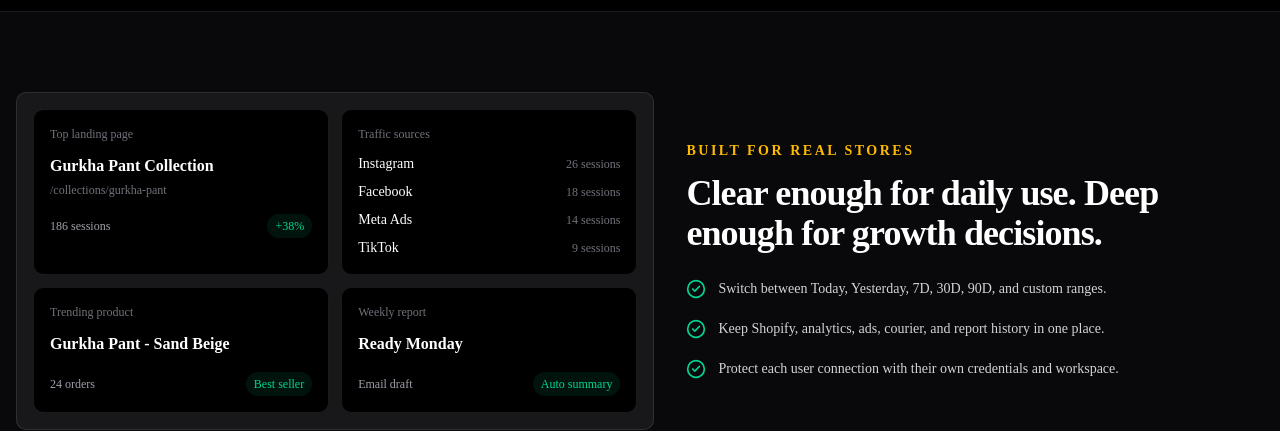
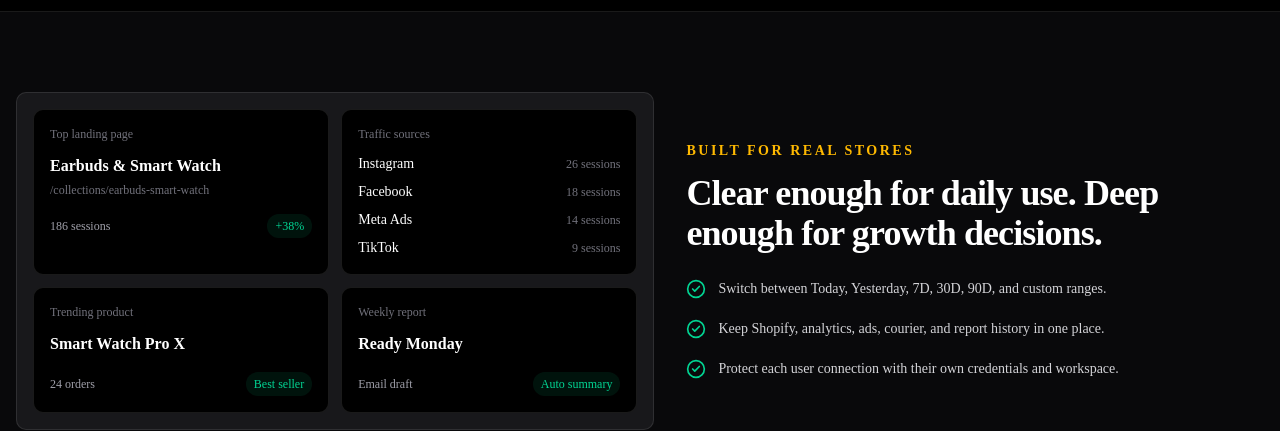
Before and after one commit to Khaidqasmi/Founder-Weekly, a Next.js app: page / in a window 1280 px wide. Shown: the part 1888-2319 px from the top of the page. Built offline with nearby package versions, Linux system fonts and the light colour scheme; no server answers.

Commit message:
Update homepage product examples

```diff
--- a/app/page.tsx
+++ b/app/page.tsx
@@ -258,8 +258,8 @@
             <div className="grid gap-3 sm:grid-cols-2">
               <div className="rounded-lg border border-white/10 bg-black p-4">
                 <p className="text-xs text-zinc-500">Top landing page</p>
-                <p className="mt-3 text-base font-semibold text-white">Gurkha Pant Collection</p>
-                <p className="mt-1 text-xs text-zinc-500">/collections/gurkha-pant</p>
+                <p className="mt-3 text-base font-semibold text-white">Earbuds & Smart Watch</p>
+                <p className="mt-1 text-xs text-zinc-500">/collections/earbuds-smart-watch</p>
                 <div className="mt-4 flex items-center justify-between text-xs">
                   <span className="text-zinc-400">186 sessions</span>
                   <span className="rounded-full bg-emerald-500/10 px-2 py-1 font-medium text-emerald-400">+38%</span>
@@ -285,7 +285,7 @@
 
               <div className="rounded-lg border border-white/10 bg-black p-4">
                 <p className="text-xs text-zinc-500">Trending product</p>
-                <p className="mt-3 text-base font-semibold text-white">Gurkha Pant - Sand Beige</p>
+                <p className="mt-3 text-base font-semibold text-white">Smart Watch Pro X</p>
                 <div className="mt-4 flex items-center justify-between text-xs">
                   <span className="text-zinc-400">24 orders</span>
                   <span className="rounded-full bg-emerald-500/10 px-2 py-1 font-medium text-emerald-400">Best seller</span>
```
